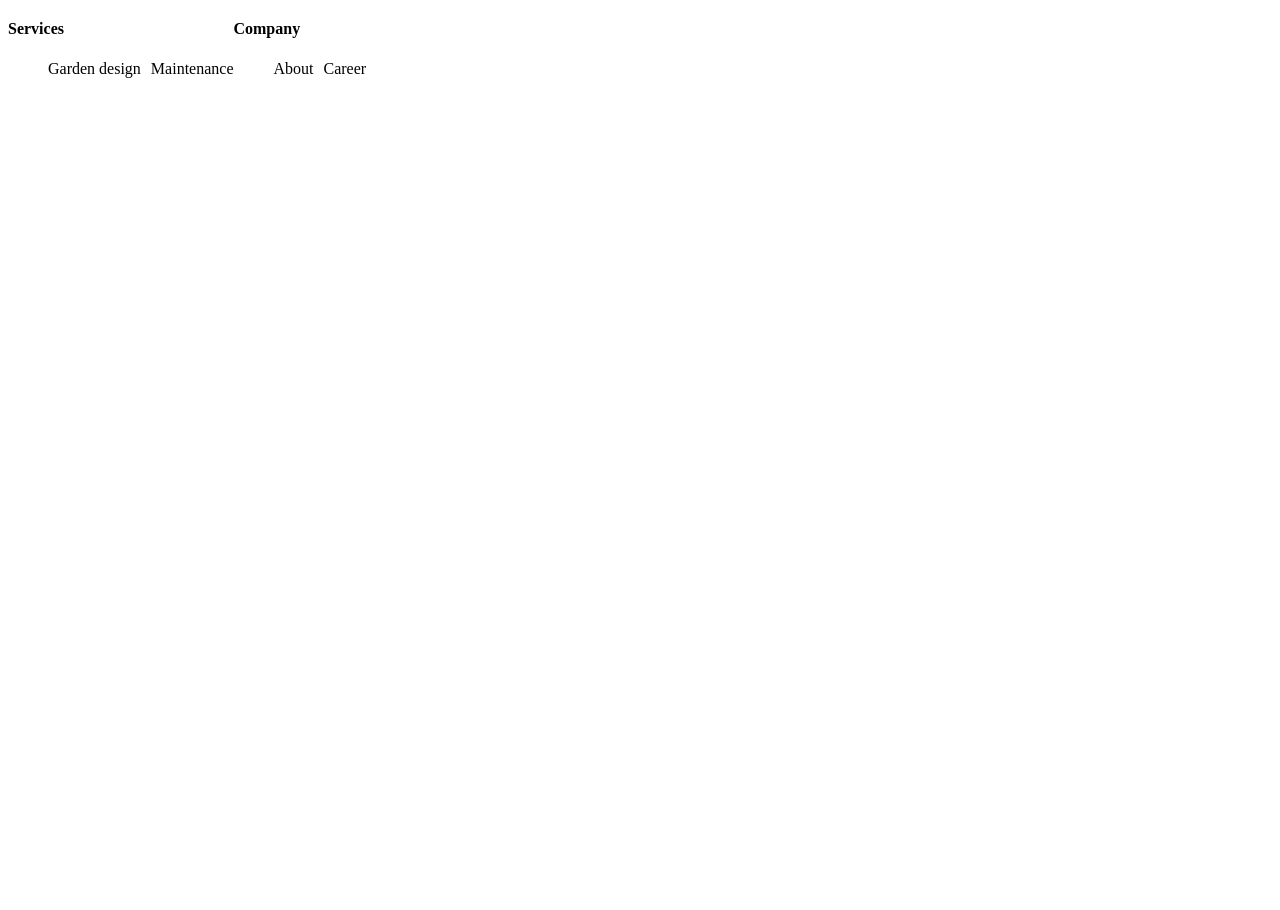
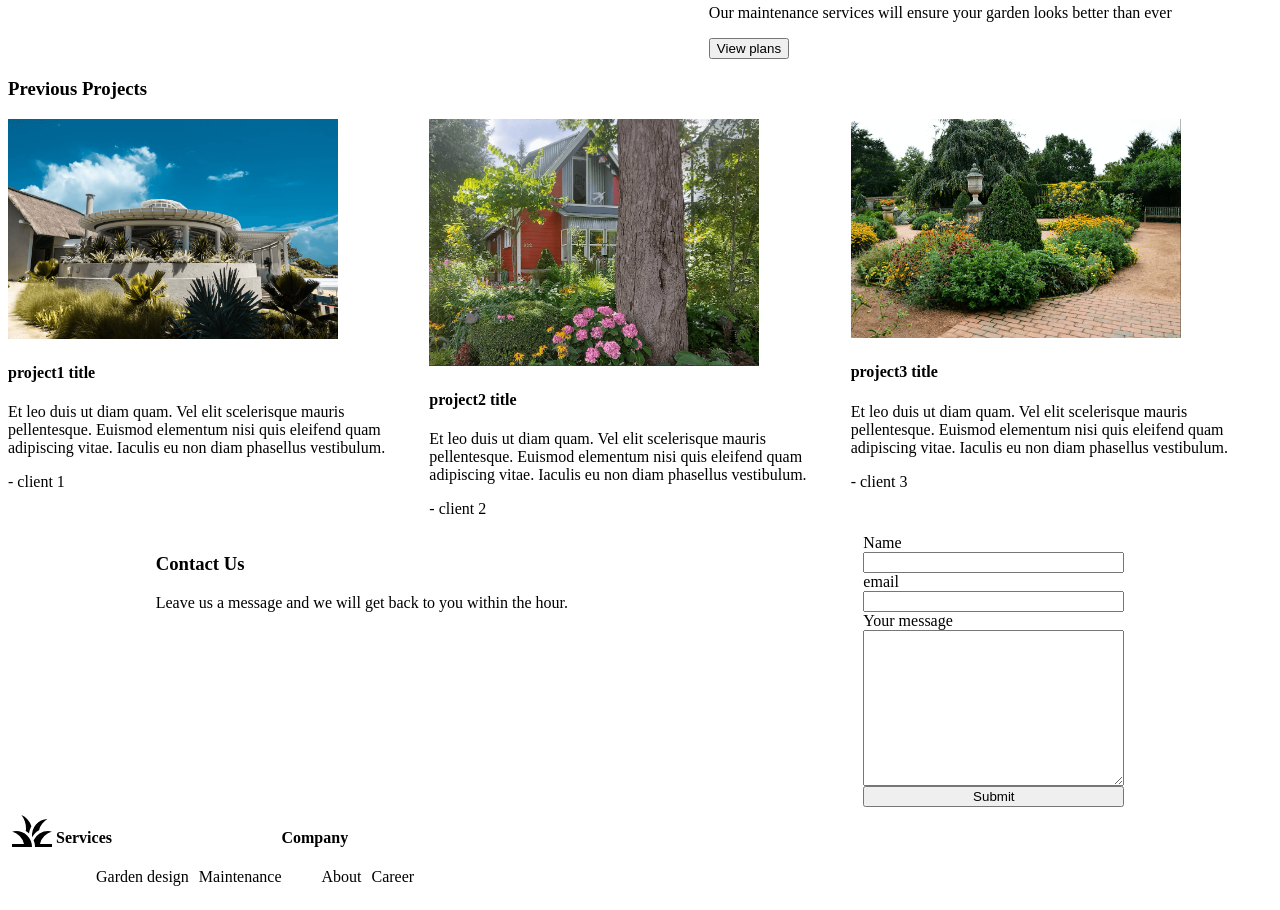
Before and after one commit to MauritzLM/lansdcape-webpage-practice, a React (Vite) app: page / in a window 1280 px wide. Shown: the part 764-1674 px from the top of the page. Before the commit the page ends 866 px from the top, so only its background shows below. Built offline with nearby package versions, Linux system fonts and the light colour scheme.

Commit message:
added content/data and implemented more components

```diff
--- a/src/App.jsx
+++ b/src/App.jsx
@@ -5,7 +5,7 @@ import HomePage from './pages/home';
 import Footer from './components/footer';
 
 function App() {
-
+  // add conditional rendering*
 
   return (
     <>
--- a/src/components/contactUs.jsx
+++ b/src/components/contactUs.jsx
@@ -1 +1,31 @@
 // contact us section with form
+
+function ContactUs() {
+    return (
+        <>
+            <section className="contact-section">
+                <div>
+                    <h3>Contact Us</h3>
+                    <p>Leave us a message and we will get back to you within the hour.</p>
+                </div>
+
+                <div>
+                    <form>
+                        <label htmlFor="name">Name</label>
+                        <input name="name" type="text" ></input>
+
+                        <label htmlFor="email">email</label>
+                        <input name="email" type="email"></input>
+
+                        <label htmlFor="message">Your message</label>
+                        <textarea name="message" id="" cols="30" rows="10"></textarea>
+
+                        <button>Submit</button>
+                    </form>
+                </div>
+            </section>
+        </>
+    )
+}
+
+export default ContactUs;
--- a/src/components/footer.jsx
+++ b/src/components/footer.jsx
@@ -4,6 +4,8 @@ function Footer() {
     return (
         <>
             <footer>
+                <svg xmlns="http://www.w3.org/2000/svg" height="48" viewBox="0 -960 960 960" width="48"><path d="M80-160v-60h240q-20-91-87.5-159.5T80-470q20-5 39.5-7.5T160-480q134 0 227 93t93 227H80Zm460 0q0-42-8-73.5T512-296q40-88 120-136t168-48q21 0 40.5 2.5T880-470q-85 22-154 91.5T640-220h240v60H540Zm-58-193q-9-76 13-142t64.5-115Q602-659 662-688t127-31q-56 35-105.5 95.5T621-494q-44 21-80 58.5T482-353Zm-61-76q-16-15-35-30t-32-23q3-12 4.5-26.5T360-532q0-76-24-144t-68-124q70 28 124 88.5T468-573q-18 32-30.5 69.5T421-429Z" /></svg>
+
                 <div>
                     <h4>Services</h4>
                     <ul>
--- a/src/components/navbar.jsx
+++ b/src/components/navbar.jsx
@@ -4,6 +4,8 @@ function Navbar() {
     return (
         <>
             <nav>
+                <svg xmlns="http://www.w3.org/2000/svg" height="48" viewBox="0 -960 960 960" width="48"><path d="M80-160v-60h240q-20-91-87.5-159.5T80-470q20-5 39.5-7.5T160-480q134 0 227 93t93 227H80Zm460 0q0-42-8-73.5T512-296q40-88 120-136t168-48q21 0 40.5 2.5T880-470q-85 22-154 91.5T640-220h240v60H540Zm-58-193q-9-76 13-142t64.5-115Q602-659 662-688t127-31q-56 35-105.5 95.5T621-494q-44 21-80 58.5T482-353Zm-61-76q-16-15-35-30t-32-23q3-12 4.5-26.5T360-532q0-76-24-144t-68-124q70 28 124 88.5T468-573q-18 32-30.5 69.5T421-429Z" /></svg>
+
                 <ul>
                     <li>Home</li>
                     <li>Services</li>
--- a/src/components/productsSection.jsx
+++ b/src/components/productsSection.jsx
@@ -1,2 +1,33 @@
 // create a section for each type of service
 // and a product card for each product
+
+function Products({ service, products }) {
+    return (
+        <>
+
+            <h2>{service}</h2>
+            <div>
+                {products?.map((item) => {
+                    return <div className="product-card" key={item.id}>
+                        <h3>{item.name}</h3>
+                        <ul>
+                            {item.features?.map(
+                                (feature, index) => {
+                                    return <li key={`${item.id}-${index}`}>{feature}</li>
+                                })}
+
+                        </ul>
+
+                        <p>starting at</p>
+                        <p>{`$ ${item.price}`}</p>
+
+                        <button>Place order</button>
+                    </div>
+                })}
+            </div>
+
+        </>
+    )
+}
+
+export default Products;
--- a/src/components/projectsSection.jsx
+++ b/src/components/projectsSection.jsx
@@ -1 +1,30 @@
 // create a project card for each project
+import { projects } from "../assets/data";
+
+function Projects() {
+    return (
+        <>
+            <section>
+                <h3>Previous Projects</h3>
+                <div className="projects-container">
+                    {projects?.map(item => {
+                        return <div className="project-card" key={item.id}>
+                            <picture>
+                                <source media="(max-width: 799px)" srcSet={item.image} />
+                                <source media="(min-width: 800px)" srcSet={item.image} />
+                                <img src={item.image} alt={item.imgAlt} />
+                            </picture>
+
+                            <h4>{item.title}</h4>
+
+                            <p>{item.testimonial}</p>
+                            <p>{item.clientName}</p>
+                        </div>
+                    })}
+                </div>
+            </section>
+        </>
+    )
+}
+
+export default Projects;
--- a/src/pages/home.jsx
+++ b/src/pages/home.jsx
@@ -1,11 +1,15 @@
 import Hero from "../components/heroSection";
 import Services from "../components/servicesSection";
+import Projects from "../components/projectsSection";
+import ContactUs from "../components/contactUs";
 
 function HomePage() {
     return (
         <>
             <Hero />
             <Services />
+            <Projects />
+            <ContactUs />
         </>
     )
 }
--- a/src/pages/services.jsx
+++ b/src/pages/services.jsx
@@ -0,0 +1,26 @@
+import Navbar from "../components/navbar";
+import Products from "../components/productsSection";
+import { designProducts, maintenanceProducts } from "../assets/data";
+
+
+function ServicesPage() {
+    return (
+        <>
+            <Navbar />
+            <section>
+                <h1>Welcome to our service page</h1>
+                <p>Here you will find our service followed by our FAQ</p>
+            </section>
+
+            <section className="design-section">
+                <Products service={"design"} products={designProducts} />
+            </section>
+
+            <section className="maintenance-section">
+                <Products service={"maintenance"} products={maintenanceProducts} />
+            </section>
+        </>
+    )
+}
+
+export default ServicesPage;
```
Also changed, not shown: src/assets/images/logo.svg (added).
